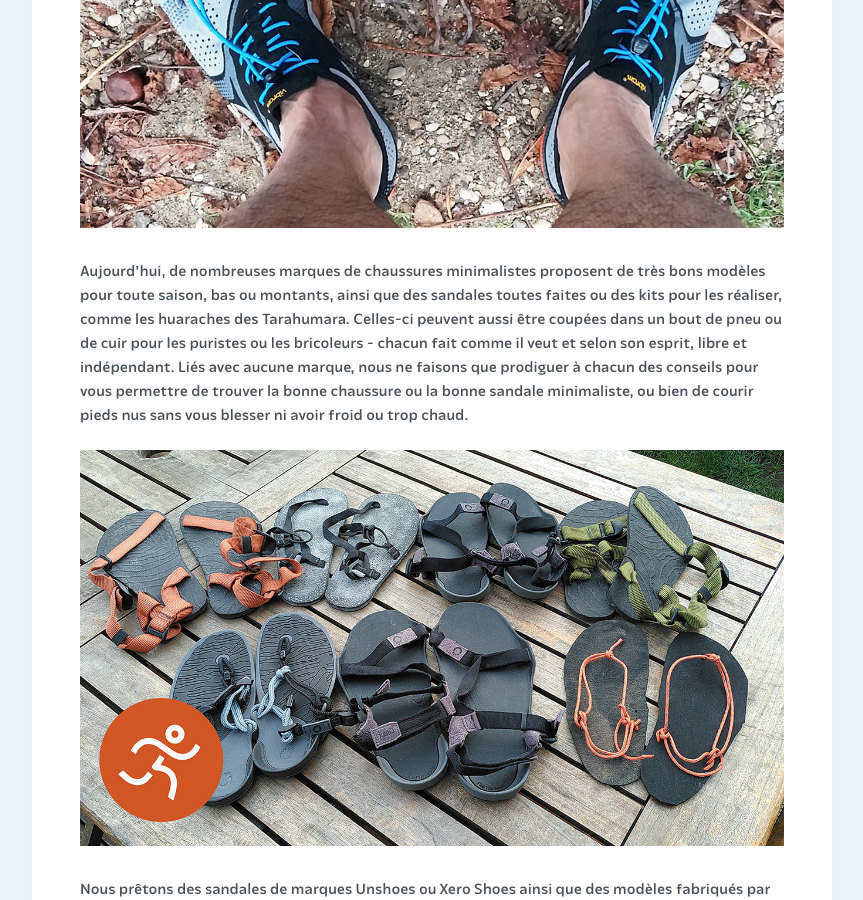
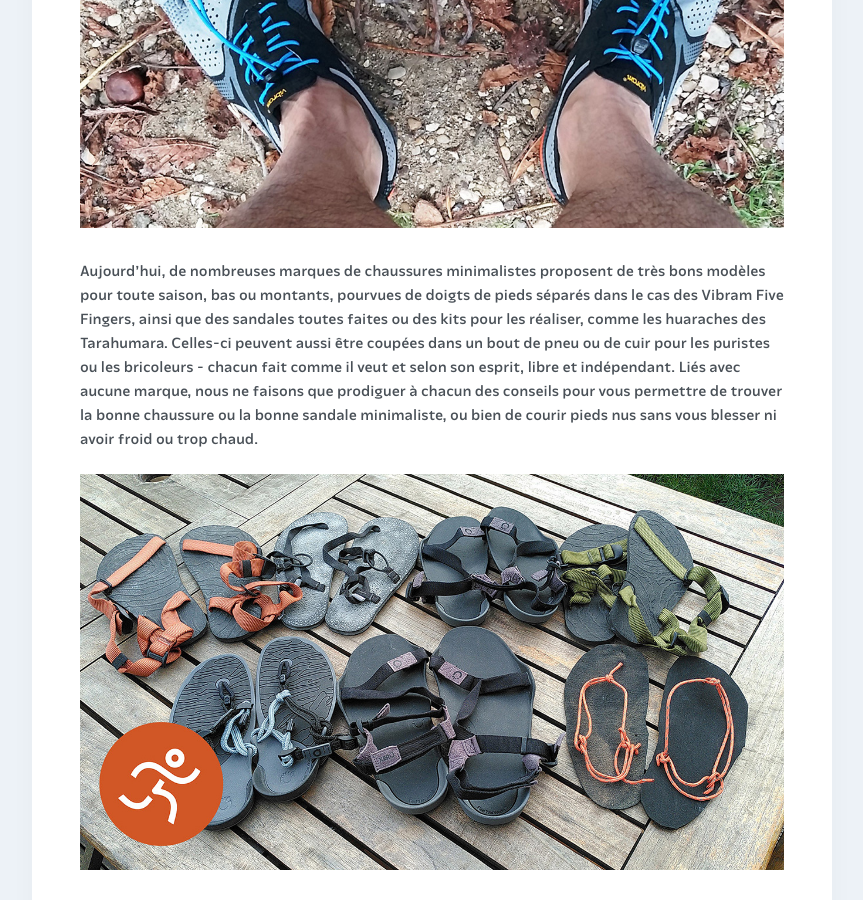
Before and after one commit to courirpaleo/courirpaleo.github.io, a Jekyll site: the page built from _pages-secondary/foulee-naturelle.md, in a window 1280 px wide and 900 px high, scrolled down 4078 px. Shown: the whole window, without its empty margins (208-1071 px from the left). Built offline with Jekyll 4.4.1, drawn with Linux system fonts in a browser that asks for light colours; some web fonts are replaced.

Commit message:
Update foulee-naturelle.md

```diff
--- a/_pages-secondary/foulee-naturelle.md
+++ b/_pages-secondary/foulee-naturelle.md
@@ -39,7 +39,7 @@
 
 ![Courir Paleo](/assets/images/CourirPaleo_Vincennes_VFF_1080px.jpg)
 
-Aujourd'hui, de nombreuses marques de chaussures minimalistes proposent de très bons modèles pour toute saison, bas ou montants, ainsi que des sandales toutes faites ou des kits pour les réaliser, comme les huaraches des Tarahumara. Celles-ci peuvent aussi être coupées dans un bout de pneu ou de cuir pour les puristes ou les bricoleurs&nbsp;-&nbsp;chacun fait comme il veut et selon son esprit, libre et indépendant. Liés avec aucune marque, nous ne faisons que prodiguer à chacun des conseils pour vous permettre de trouver la bonne chaussure ou la bonne sandale minimaliste, ou bien de courir pieds nus sans vous blesser ni avoir froid ou trop chaud.
+Aujourd'hui, de nombreuses marques de chaussures minimalistes proposent de très bons modèles pour toute saison, bas ou montants, pourvues de doigts de pieds séparés dans le cas des Vibram Five Fingers, ainsi que des sandales toutes faites ou des kits pour les réaliser, comme les huaraches des Tarahumara. Celles-ci peuvent aussi être coupées dans un bout de pneu ou de cuir pour les puristes ou les bricoleurs&nbsp;-&nbsp;chacun fait comme il veut et selon son esprit, libre et indépendant. Liés avec aucune marque, nous ne faisons que prodiguer à chacun des conseils pour vous permettre de trouver la bonne chaussure ou la bonne sandale minimaliste, ou bien de courir pieds nus sans vous blesser ni avoir froid ou trop chaud.
 
 ![Courir Paleo](/assets/images/CourirPaleo_course_sorties_sandales_pret_1200px.jpg)
 
```
